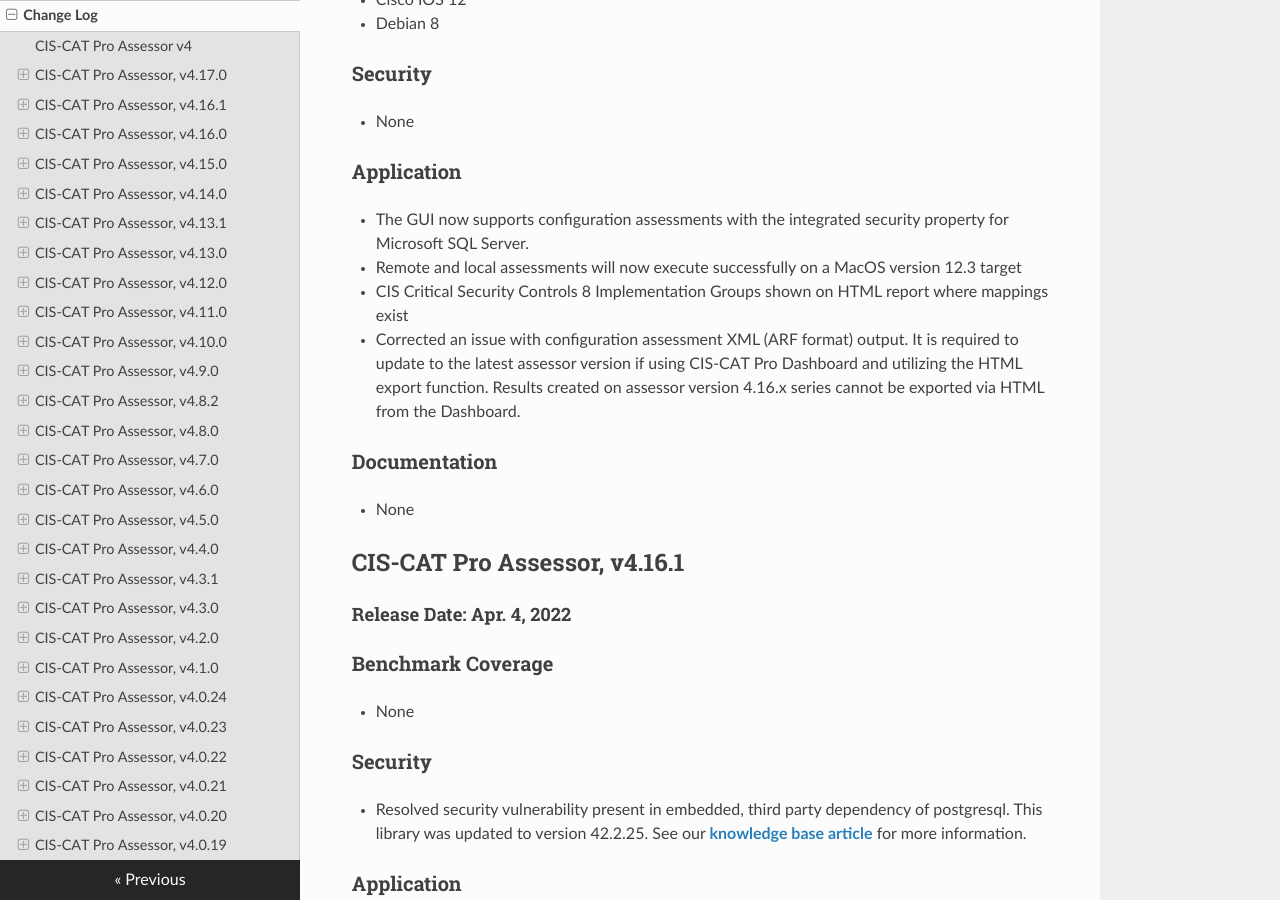
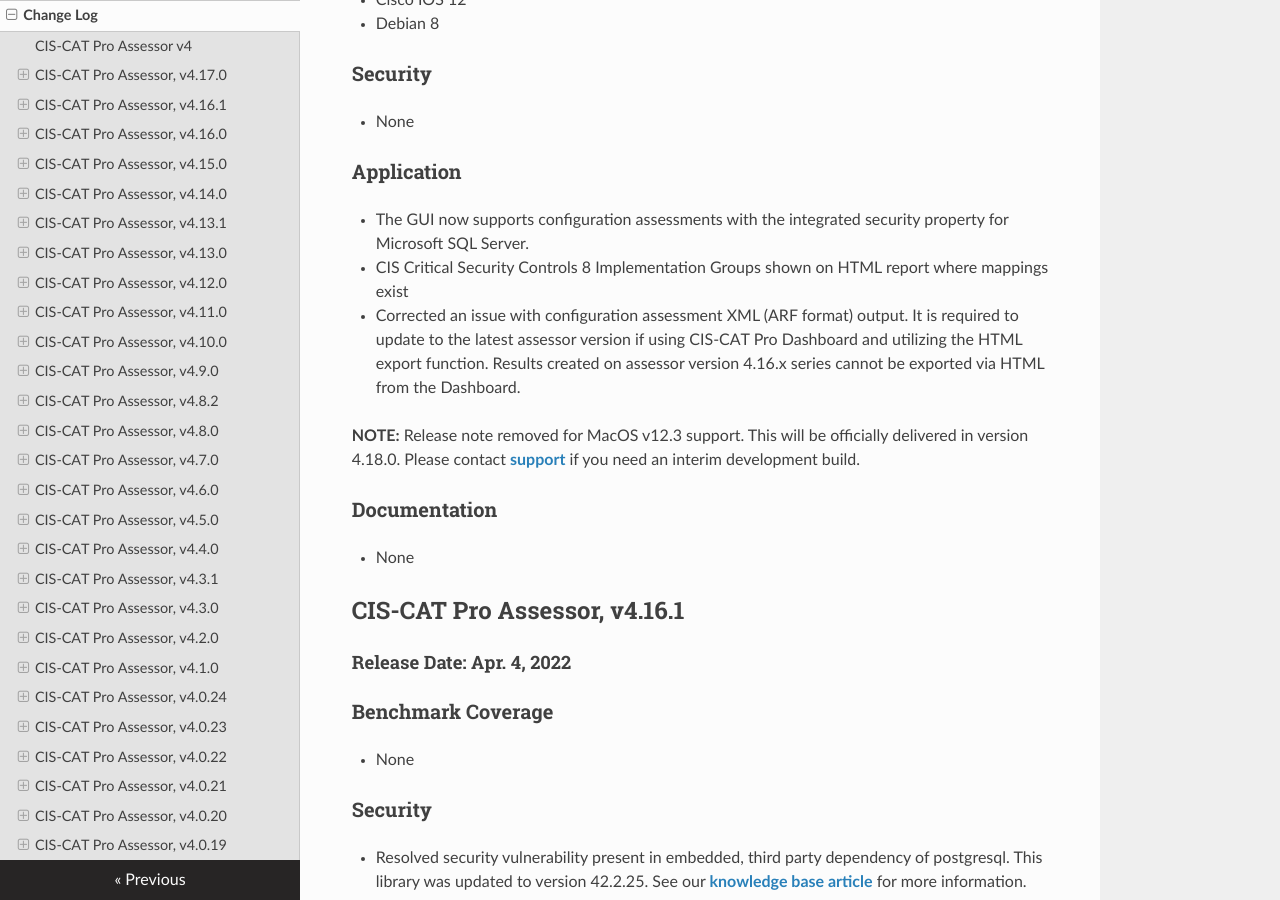
Before and after one commit to CISecurity/CCPA-Docs, an MkDocs documentation site: the page built from docs/Change Log.md, in a window 1280 px wide and 900 px high, scrolled down 1186 px. Built offline with MkDocs 1.6.1, drawn with Linux system fonts in a browser that asks for light colours; nearby versions of some CDN libraries.

Commit message:
update release notes for Mac12.3

```diff
--- a/docs/Change Log.md
+++ b/docs/Change Log.md
@@ -36,9 +36,10 @@
 
 ### Application ###
 - The GUI now supports configuration assessments with the integrated security property for Microsoft SQL Server.
-- Remote and local assessments will now execute successfully on a MacOS version 12.3 target
 - CIS Critical Security Controls 8 Implementation Groups shown on HTML report where mappings exist
 - Corrected an issue with configuration assessment XML (ARF format) output. It is required to update to the latest assessor version if using CIS-CAT Pro Dashboard and utilizing the HTML export function. Results created on assessor version 4.16.x series cannot be exported via HTML from the Dashboard.
+
+**NOTE:** Release note removed for MacOS v12.3 support. This will be officially delivered in version 4.18.0. Please contact **[support](https://www.cisecurity.org/support/)** if you need an interim development build.
 
 ### Documentation ###
 - None
```
